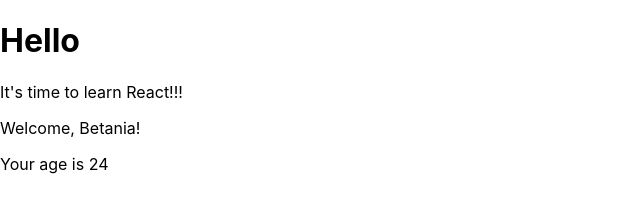
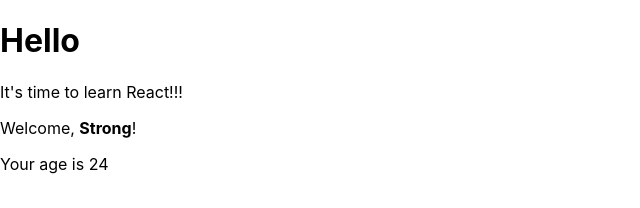
Before and after one commit to eddo34/Esercizidevelhope, a React (Create React App) app in the folder REACT/my-app/: page / in a window 1280 px wide. Shown: the top 208 px of the page, without its empty margins (0-640 px from the left). Built offline with nearby package versions, Linux system fonts and the light colour scheme.

Commit message:
ex5 added

```diff
--- a/REACT/my-app/src/App.js
+++ b/REACT/my-app/src/App.js
@@ -9,11 +9,12 @@
     <div>
       <Hello />
       <Message />
-      <Welcome age={24}/>
+      <Welcome name={<strong>Strong</strong>} age={24}/>
     </div>
   );
 }
 
-//SE DOPO WELCOME SPECIFICHI NAME="ALTRO-NOME" , NELL'APP SOSTITUISCE QUELLO IMPOSTATO CON IL DEFAULTPROPS
+
+//all'interno delle graffe ci sta il jsx, puoi mettere tag html mischiati a js
 
 export default App;
--- a/REACT/my-app/src/Welcome.js
+++ b/REACT/my-app/src/Welcome.js
@@ -7,9 +7,7 @@
     )
 }
 
-Welcome.defaultProps={
-    name:'Betania'
-}
+
 
  //MEMO:DEFAULTPROPS è UNA PAROLA CHIAVE
 
```
